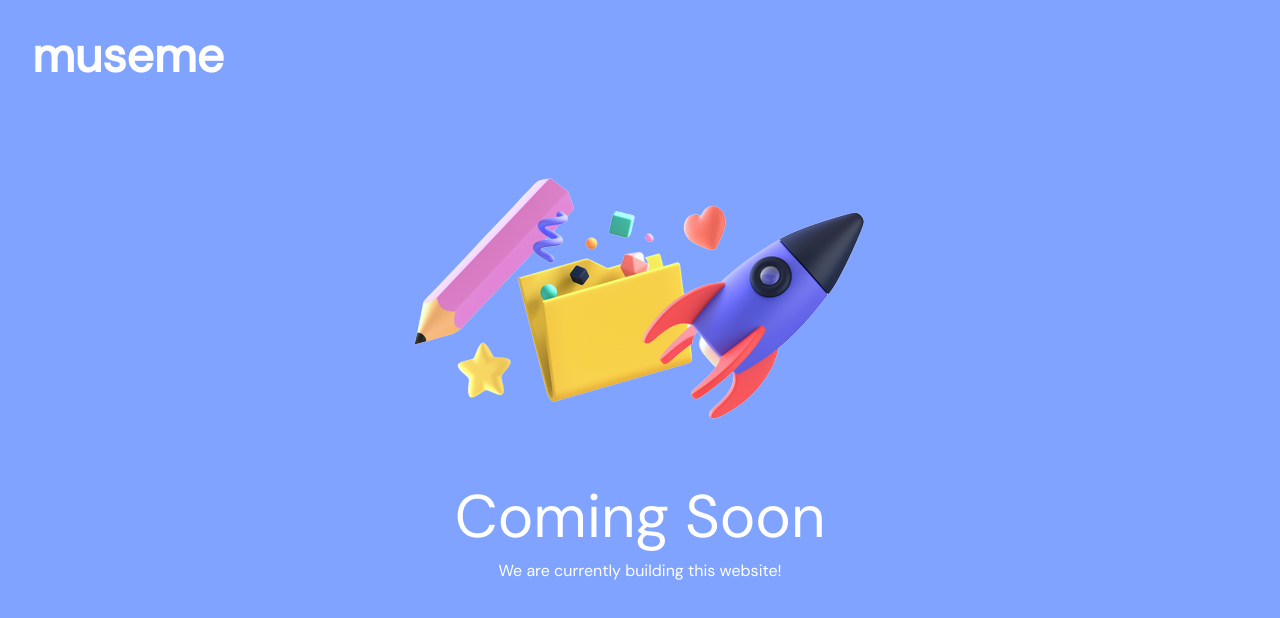
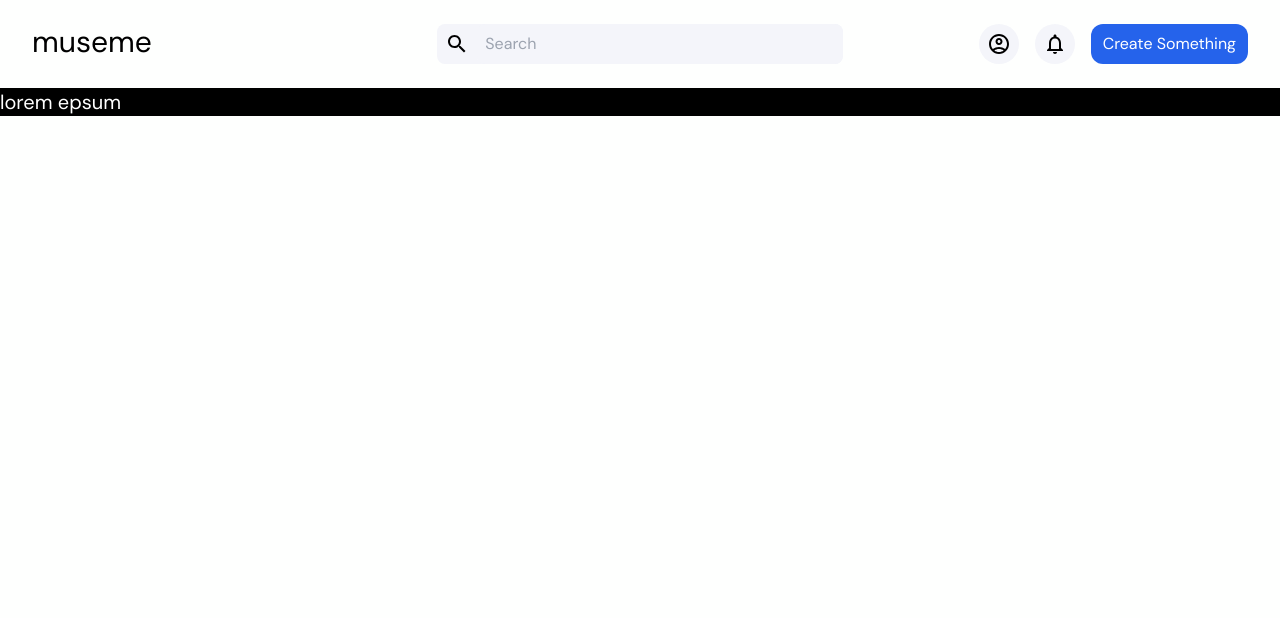
Before and after one commit to importlogic/museme, a React (Vite) app in the folder frontend/: page / in a window 1280 px wide. Shown: the top 618 px of the page. Built offline with nearby package versions, Linux system fonts and the light colour scheme.

Commit message:
header completed for logged in page

```diff
--- a/frontend/index.html
+++ b/frontend/index.html
@@ -4,7 +4,7 @@
         <meta charset="UTF-8" />
         <link rel="icon" type="image/svg+xml" href="/vite.svg" />
         <meta name="viewport" content="width=device-width, initial-scale=1.0" />
-    <title>Vite + React + TS</title>
+        <title>museme</title>
     </head>
     <body class="main-body">
         <div id="root"></div>
--- a/frontend/package.json
+++ b/frontend/package.json
@@ -10,6 +10,10 @@
     "preview": "vite preview"
   },
   "dependencies": {
+    "@emotion/react": "^11.11.0",
+    "@emotion/styled": "^11.11.0",
+    "@mui/icons-material": "^5.11.16",
+    "@mui/material": "^5.13.3",
     "react": "^18.2.0",
     "react-dom": "^18.2.0"
   },
--- a/frontend/src/components/Header.tsx
+++ b/frontend/src/components/Header.tsx
@@ -1,5 +1,130 @@
+import Container from './Container.tsx';
+import SearchIcon from '@mui/icons-material/Search';
+import ClearIcon from '@mui/icons-material/Clear';
+import AccountCircleOutlinedIcon from '@mui/icons-material/AccountCircleOutlined';
+import NotificationsNoneOutlinedIcon from '@mui/icons-material/NotificationsNoneOutlined';
+import AccountCircleIcon from '@mui/icons-material/AccountCircle';
+import NotificationsIcon from '@mui/icons-material/Notifications';
+
+import activeTabContext from '../store/activeTabContext.tsx';
+import HeaderButton from './HeaderButton.tsx';
+
+import { useRef, useState, useContext } from 'react';
+
 const Header = () => {
-    return <h2>I am header</h2>;
+    const searchBar = useRef();
+    const [searchBarEmpty, setSearchBarEmpty] = useState(1);
+
+    const activeTab = useContext(activeTabContext);
+    console.log(activeTab.activeTab);
+
+    const clearSearchBarHandler = () => {
+        searchBar.current.value = '';
+        setSearchBarEmpty(1);
+    };
+
+    const searchBarInputHandler = () => {
+        if (searchBar.current.value.length != 0) {
+            if (searchBarEmpty == 1) setSearchBarEmpty(0);
+        } else setSearchBarEmpty(1);
+    };
+
+    const notificationsClickHandler = () => {
+        activeTab.setActiveTab('notifications');
+    };
+
+    const profileClickHandler = () => {
+        activeTab.setActiveTab('profile');
+    };
+
+    const homeClickHandler = () => {
+        activeTab.setActiveTab('home');
+    };
+
+    const headerButtons = ['profile', 'notifications'];
+    const functionMap = {
+        profile: profileClickHandler,
+        notifications: notificationsClickHandler,
+    };
+
+    return (
+        <>
+            <Container className='py-6 px-8 w-full'>
+                <div className='grid grid-cols-3'>
+                    <h1
+                        className='text-black font-regular text-3xl hover:tracking-[1.5rem] duration-300 hover:cursor-pointer ease-in-out'
+                        onClick={homeClickHandler}
+                    >
+                        museme
+                    </h1>
+                    <div className='flex bg-[#f4f5fa] rounded-lg'>
+                        <SearchIcon className='m-2'></SearchIcon>
+                        <input
+                            type='text'
+                            placeholder='Search'
+                            className='bg-[#f4f5fa] p-2 rounded-lg w-full outline-none'
+                            onInput={searchBarInputHandler}
+                            ref={searchBar}
+                        ></input>
+                        {searchBarEmpty == 0 && (
+                            <ClearIcon
+                                className='m-2 rounded-full bg-white p-1'
+                                onClick={clearSearchBarHandler}
+                            ></ClearIcon>
+                        )}
+                    </div>
+                    <div className='flex flex-row-reverse'>
+                        <button className='ml-2 bg-blue-600 text-white font-medium p-2 px-3 rounded-xl outline-none'>
+                            Create Something
+                        </button>
+                        <ul className='flex'>
+                            {[
+                                headerButtons.map((item) => {
+                                    let active: number = 0;
+
+                                    if (item == activeTab.activeTab) {
+                                        active = 1;
+                                    }
+
+                                    return (
+                                        <li key={`${item}`}>
+                                            <HeaderButton
+                                                active={active}
+                                                onClick={functionMap[item]}
+                                            >
+                                                {item == 'profile' &&
+                                                    active == 0 && (
+                                                        <AccountCircleOutlinedIcon fontSize='medium'></AccountCircleOutlinedIcon>
+                                                    )}
+                                                {item == 'profile' &&
+                                                    active == 1 && (
+                                                        <AccountCircleIcon
+                                                            fontSize='medium'
+                                                            className='invert'
+                                                        ></AccountCircleIcon>
+                                                    )}
+                                                {item == 'notifications' &&
+                                                    active == 0 && (
+                                                        <NotificationsNoneOutlinedIcon fontSize='medium'></NotificationsNoneOutlinedIcon>
+                                                    )}
+                                                {item == 'notifications' &&
+                                                    active == 1 && (
+                                                        <NotificationsIcon
+                                                            fontSize='medium'
+                                                            className='invert'
+                                                        ></NotificationsIcon>
+                                                    )}
+                                            </HeaderButton>
+                                        </li>
+                                    );
+                                }),
+                            ]}
+                        </ul>
+                    </div>
+                </div>
+            </Container>
+        </>
+    );
 };
 
 export default Header;
--- /dev/null
+++ b/frontend/src/components/HeaderButton.tsx
@@ -0,0 +1,18 @@
+const HeaderButton = (props) => {
+    let bg: string = 'bg-[#f4f5fa]';
+
+    if (props.active == 1) {
+        bg = 'bg-blue-600';
+    }
+
+    return (
+        <button
+            className={`${bg} rounded-full h-10 w-10 mx-2 outline-none`}
+            onClick={props.onClick}
+        >
+            {props.children}
+        </button>
+    );
+};
+
+export default HeaderButton;
--- a/frontend/src/index.css
+++ b/frontend/src/index.css
@@ -6,7 +6,7 @@
 
 @layer base {
     .main-body {
-        background-color: #80a3ff;
         font-family: 'DM Sans', sans-serif;
+        background-color: #fefffe;
     }
 }
--- a/frontend/src/pages/Home.tsx
+++ b/frontend/src/pages/Home.tsx
@@ -1,20 +1,24 @@
+import { useEffect } from 'react';
+
 import comingSoonImage from '../assets/coming-soon.png';
+import Header from '../components/Header.tsx';
 import Container from '../components/Container.tsx';
+import { ActiveTabWrapper } from '../store/activeTabContext.tsx';
 
 const Home = () => {
+    useEffect(() => {
+        document.title = 'Home';
+    }, []);
+
     return (
-        <>
-            <Container className='px-8 py-8'>
-                <h1 className='text-5xl font-semibold text-white'>museme</h1>
+        <ActiveTabWrapper>
+            <Container className=''>
+                <Header></Header>
+                <Container className='text-white bg-black'>
+                    <h1 className='text-xl'>lorem epsum</h1>
+                </Container>
             </Container>
-            <Container className='grid justify-center py-2 text-center'>
-                <img className='d' src={comingSoonImage}></img>
-                <h1 className='text-6xl text-white'>Coming Soon</h1>
-                <p className='text-white my-3'>
-                    We are currently building this website!
-                </p>
-            </Container>
-        </>
+        </ActiveTabWrapper>
     );
 };
 
--- /dev/null
+++ b/frontend/src/store/activeTabContext.tsx
@@ -0,0 +1,23 @@
+import { createContext, useState } from 'react';
+
+const activeTabContext = createContext({
+    activeTab: 'home',
+    setActiveTab: undefined
+});
+
+export const ActiveTabWrapper = (props) => {
+    const [activeTab, setActiveTab] = useState('home');
+
+    return (
+        <activeTabContext.Provider
+            value={{
+                activeTab,
+                setActiveTab
+            }}
+        >
+            {props.children}
+        </activeTabContext.Provider>
+    );
+};
+
+export default activeTabContext;
```
Also changed, not shown: 1 other file (tests, documents, lock files or other folders). Lines whose indentation alone changed are shown as unchanged.
